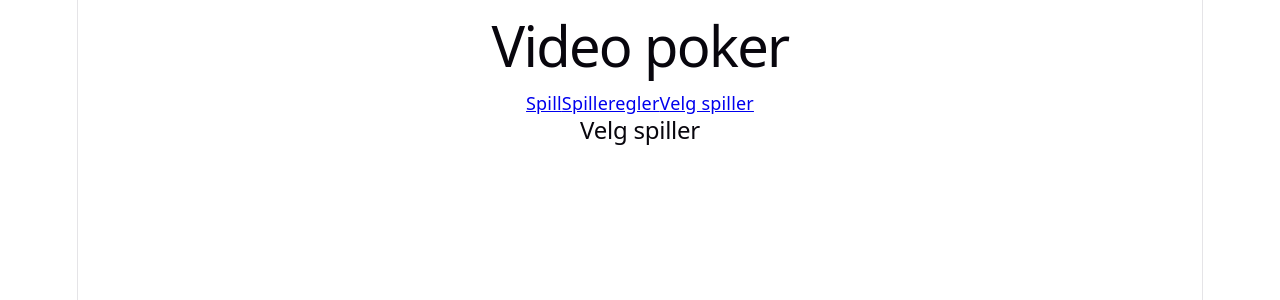
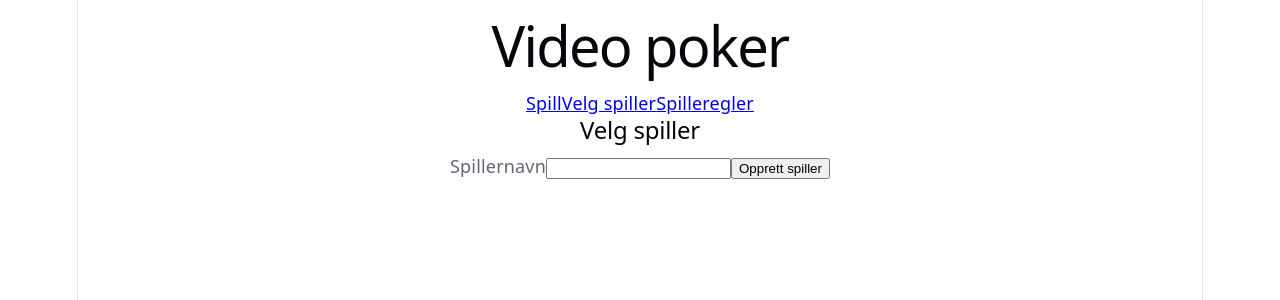
Before and after one commit to silelv/Delinnlevering1, a React (Vite) app: page /player in a window 1280 px wide. Shown: the top 300 px of the page. Built offline with nearby package versions, Linux system fonts and the light colour scheme.

Commit message:
laget localstorage og oppretting av spillere med coins

```diff
--- a/src/components/Header.tsx
+++ b/src/components/Header.tsx
@@ -8,8 +8,8 @@ export default function Header() {
 
         <nav>
             <NavLink to="/" end>Spill</NavLink>
-            <NavLink to="/player">Spilleregler</NavLink>
-            <NavLink to="/rules">Velg spiller</NavLink>
+            <NavLink to="/player">Velg spiller</NavLink>
+            <NavLink to="/rules">Spilleregler</NavLink>
         </nav>
     </header>
   )
--- a/src/pages/Player.tsx
+++ b/src/pages/Player.tsx
@@ -1,8 +1,38 @@
+import { usePlayers } from "../stores/usePlayers"
 
 export default function Player() {
+
+  const addPlayer = usePlayers((state) => state.addPlayer);
+  const players = usePlayers((state) => state.players);
+
+  function registerPlayer(formData: FormData) {
+    const name = String(formData.get("name") ?? "").trim();
+
+    if (name === "") return;
+
+    addPlayer(name);
+  }
+
   return (
-
+    <>
       <h2>Velg spiller</h2>
-
+      <form action={registerPlayer}>
+        <label htmlFor="playerName">Spillernavn</label>
+        <input
+          id="playerName"
+          name="name"
+          type="text"
+          required
+        />
+        <button type="submit">Opprett spiller</button>
+      </form>
+      <ul>
+  {players.map((player) => (
+    <li key={player.id}>
+      {player.name} – {player.coins} mynter
+    </li>
+  ))}
+</ul>
+  </>
   )
-}
+  }
--- /dev/null
+++ b/src/stores/usePlayers.ts
@@ -0,0 +1,32 @@
+import { create } from "zustand";
+import { persist } from "zustand/middleware";
+import type { Player } from "../types/player";
+
+type PlayersState = {
+    players: Player[];
+    addPlayer: (name:string) => void;
+}
+
+
+export const usePlayers = create<PlayersState>()(
+  persist(
+    (set) => ({
+      players: [],
+
+      addPlayer: (name) => {
+        const newPlayer: Player = {
+          id: crypto.randomUUID(),
+          name: name,
+          coins: 100,
+        };
+
+        set((state) => ({
+          players: [...state.players, newPlayer],
+        }));
+      },
+    }),
+    {
+      name: "video-poker-players",
+    }
+  )
+);
--- /dev/null
+++ b/src/types/player.ts
@@ -0,0 +1,5 @@
+export type Player = {
+  id: string;
+  name: string;
+  coins: number;
+};
```
